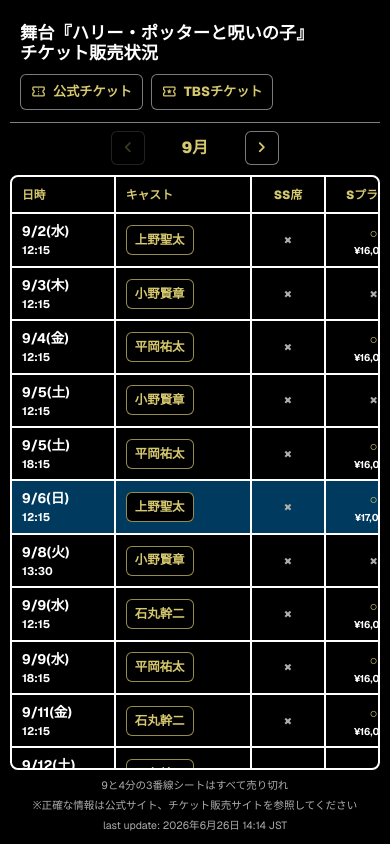
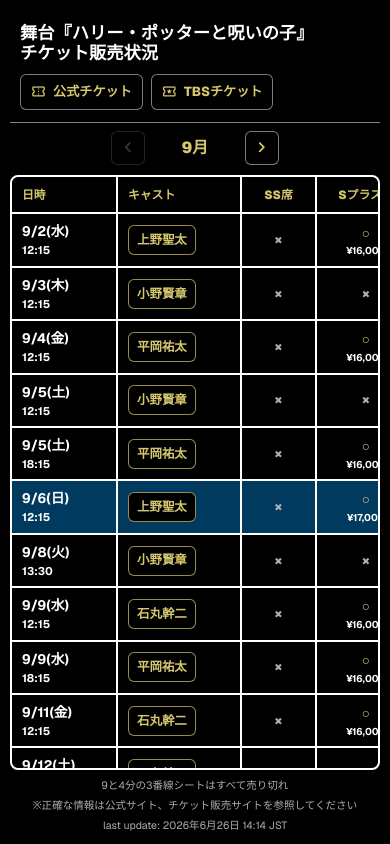
Before and after one commit to tetsuhiroyoneda/hp-stage-guide, a Next.js app: page / in a window 390 px wide. Built offline with nearby package versions, Linux system fonts and the light colour scheme.

Commit message:
キャスト列の幅を調整

```diff
--- a/src/app/globals.css
+++ b/src/app/globals.css
@@ -252,7 +252,7 @@
   position: sticky;
   left: 100px;
   z-index: 4;
-  width: 150px;
+  width: 130px;
   background: var(--paper);
 }
 
@@ -505,7 +505,7 @@
 
   .scheduleTable td:nth-child(2) {
     left: 82px;
-    width: 108px;
+    width: 96px;
   }
 
   .scheduleTable th:nth-child(2) {
```
